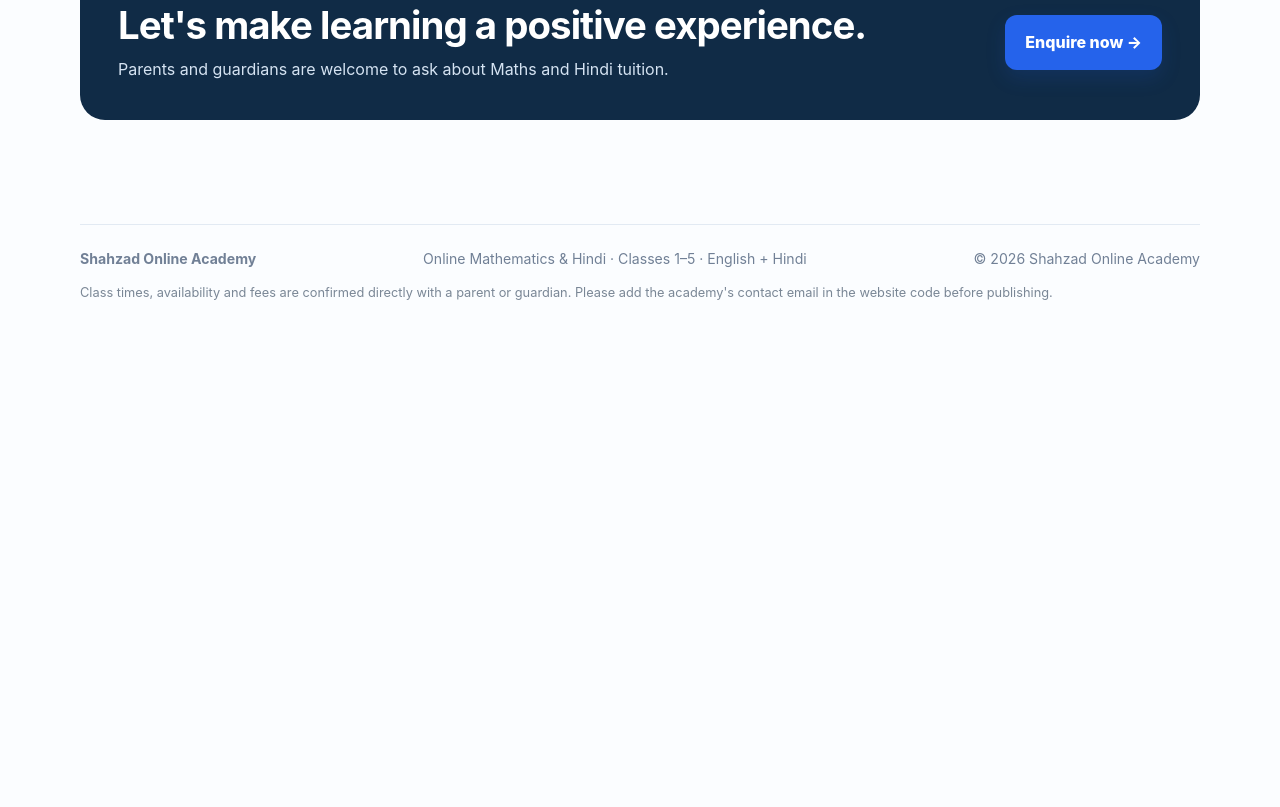
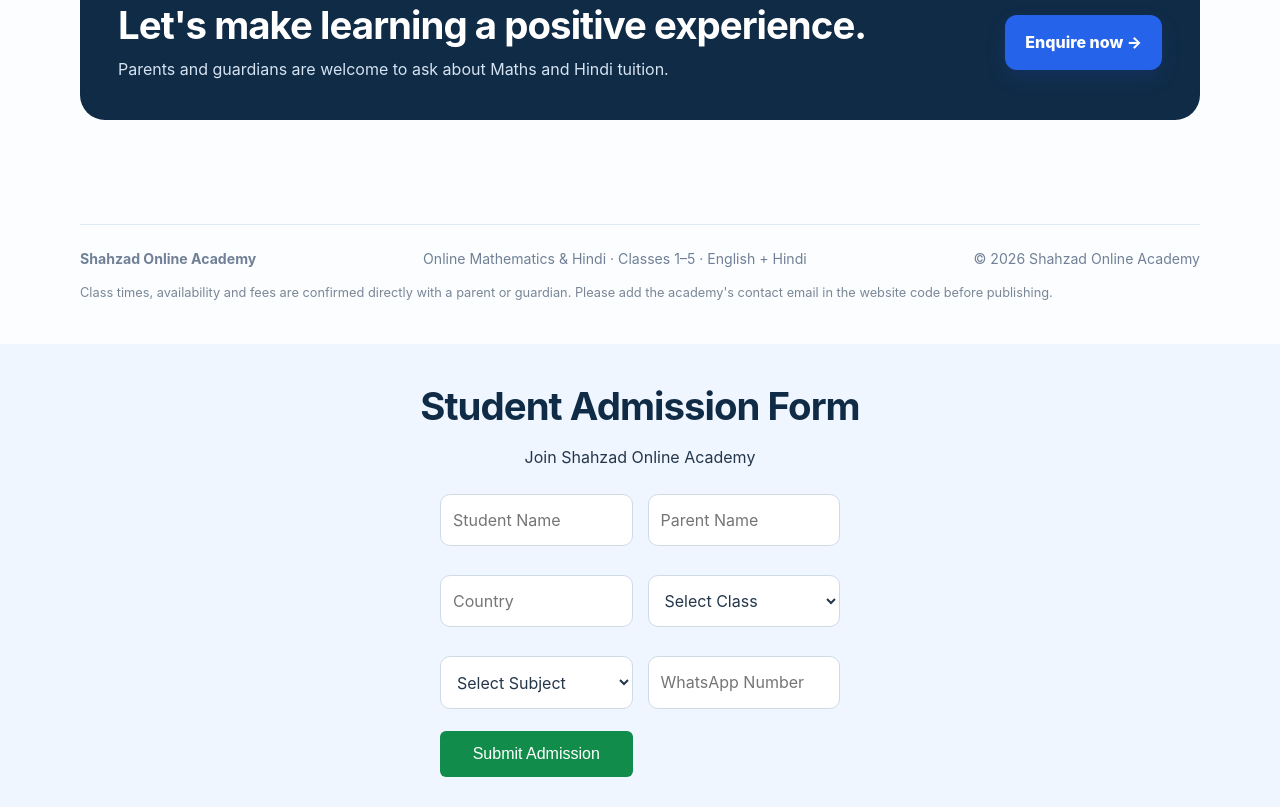
Before and after one commit to shahzad-academy/shahzad-online-academy, a plain HTML site: page index.html in a window 1280 px wide. Shown: the part 3853-4660 px from the top of the page. Before the commit the page ends 4197 px from the top, so only its background shows below. Drawn offline with Linux system fonts and the light colour scheme.

Commit message:
Update index.html

```diff
--- a/index.html
+++ b/index.html
@@ -179,5 +179,64 @@ document.getElementById("enquiryForm").addEventListener("submit", function(event
   window.location.href = "mailto:" + ACADEMY_EMAIL + "?subject=" + subject + "&body=" + body;
 });
 </script>
+
+<section id="admission" style="padding:30px 15px;background:#f0f6ff;text-align:center;">
+  <h2>Student Admission Form</h2>
+  <p>Join Shahzad Online Academy</p>
+
+  <form onsubmit="sendAdmission(event)" style="max-width:400px;margin:auto;">
+    <input id="student" type="text" placeholder="Student Name" required style="width:100%;padding:12px;margin:7px 0;box-sizing:border-box;">
+
+    <input id="parent" type="text" placeholder="Parent Name" required style="width:100%;padding:12px;margin:7px 0;box-sizing:border-box;">
+
+    <input id="country" type="text" placeholder="Country" required style="width:100%;padding:12px;margin:7px 0;box-sizing:border-box;">
+
+    <select id="className" required style="width:100%;padding:12px;margin:7px 0;">
+      <option value="">Select Class</option>
+      <option>Class 1</option>
+      <option>Class 2</option>
+      <option>Class 3</option>
+      <option>Class 4</option>
+      <option>Class 5</option>
+    </select>
+
+    <select id="subject" required style="width:100%;padding:12px;margin:7px 0;">
+      <option value="">Select Subject</option>
+      <option>Maths</option>
+      <option>Hindi</option>
+    </select>
+
+    <input id="phone" type="tel" placeholder="WhatsApp Number" required style="width:100%;padding:12px;margin:7px 0;box-sizing:border-box;">
+
+    <button type="submit" style="width:100%;padding:14px;background:#128c4a;color:white;border:0;border-radius:6px;font-size:16px;">
+      Submit Admission
+    </button>
+  </form>
+</section>
+
+<script>
+function sendAdmission(event) {
+  event.preventDefault();
+
+  const message =
+    "New Admission Enquiry - Shahzad Online Academy\n" +
+    "Student: " + document.getElementById("student").value + "\n" +
+    "Parent: " + document.getElementById("parent").value + "\n" +
+    "Country: " + document.getElementById("country").value + "\n" +
+    "Class: " + document.getElementById("className").value + "\n" +
+    "Subject: " + document.getElementById("subject").value + "\n" +
+    "WhatsApp: " + document.getElementById("phone").value;
+
+  const academyNumber = "917257954961";
+
+  window.open(
+    "https://wa.me/" + academyNumber +
+    "?text=" + encodeURIComponent(message),
+    "_blank"
+  );
+}
+</script>
 </body>
 </html>
+</body>
+</html>
```
